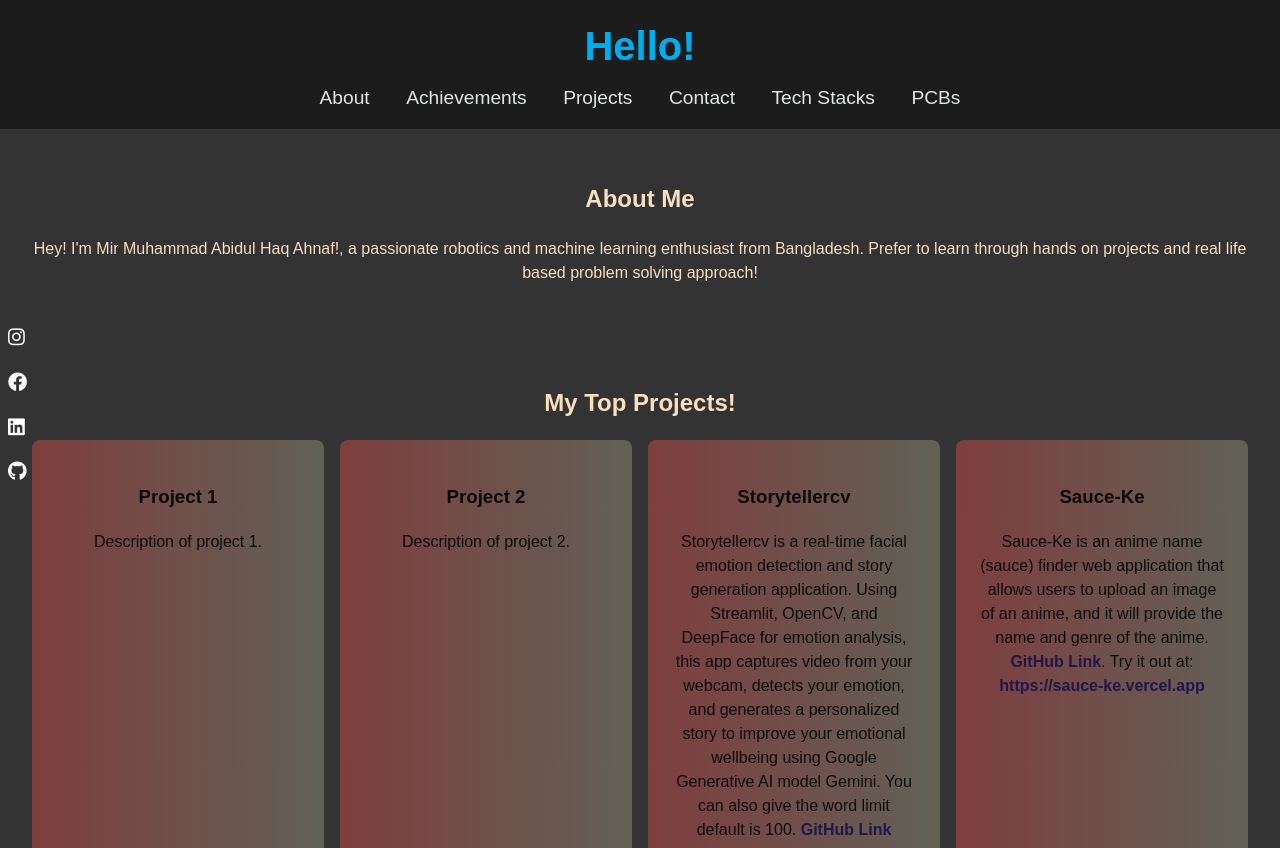
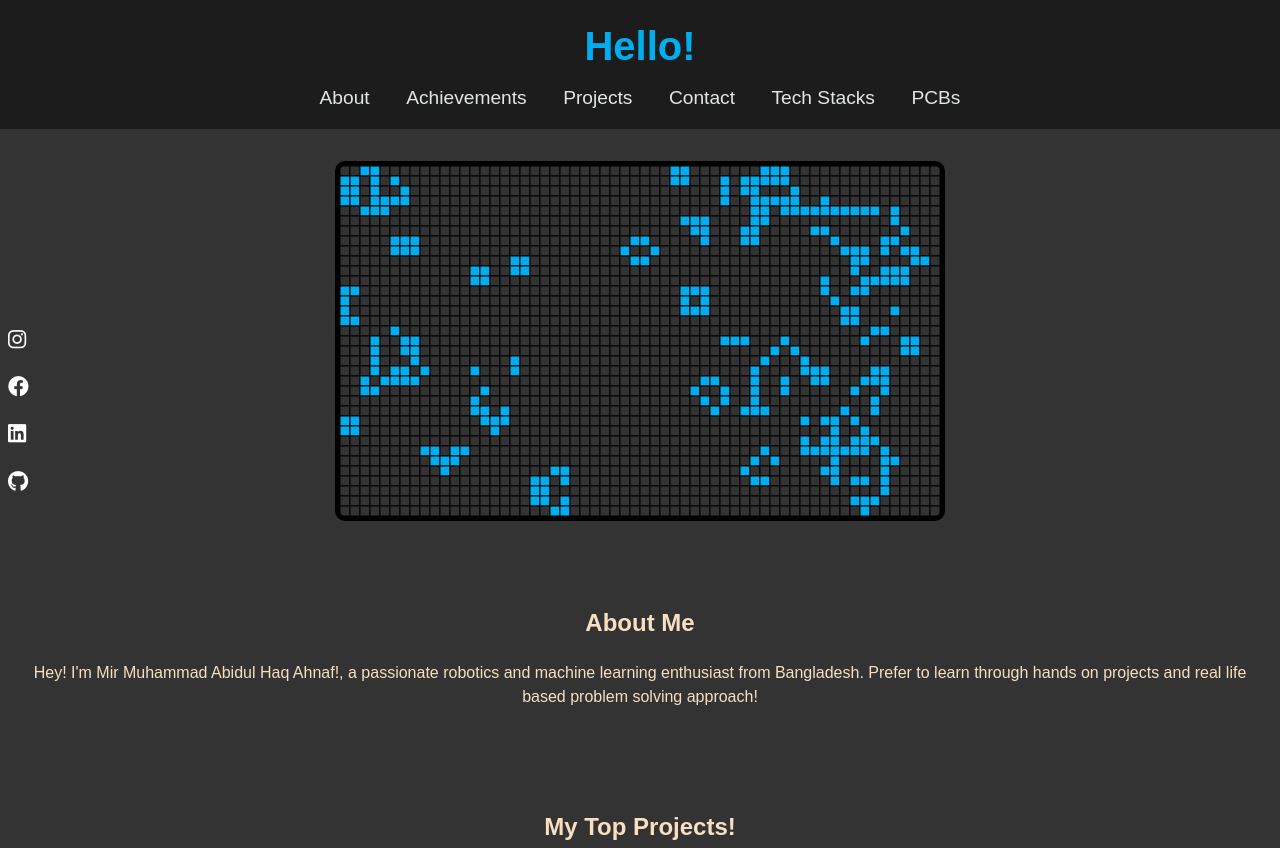
Before and after one commit to Ahnaf-nub/Ahnaf-nub.github.io, a plain HTML site: page index.html in a window 1280 px wide. Shown: the top 848 px of the page. Drawn offline with Linux system fonts and the light colour scheme.

Commit message:
Add files via upload

```diff
--- a/index.html
+++ b/index.html
@@ -34,6 +34,8 @@
             <a href="#pcb-projects">PCBs</a>
         </nav>
     </header>
+
+    <section id="game-of-life"></section>
 
     <section id="about" class="about-section">
         <h2>About Me</h2>
@@ -241,6 +243,92 @@
     <footer class="footer">
         <p>© 2024 Ahnaf. All rights reserved.</p>
     </footer>
+
+    <script>
+        document.addEventListener('DOMContentLoaded', () => {
+            const canvas = document.createElement('canvas');
+            const ctx = canvas.getContext('2d');
+            const resolution = 10;
+            canvas.width = 600;
+            canvas.height = 350;
+            document.getElementById('game-of-life').appendChild(canvas);
+
+            const COLS = canvas.width / resolution;
+            const ROWS = canvas.height / resolution;
+
+            function buildGrid() {
+                return new Array(COLS).fill(null)
+                    .map(() => new Array(ROWS).fill(null)
+                        .map(() => Math.floor(Math.random() * 2)));
+            }
+
+            let grid = buildGrid();
+
+            function render(grid) {
+                ctx.clearRect(0, 0, canvas.width, canvas.height); // Clear the canvas before rendering
+                for (let col = 0; col < grid.length; col++) {
+                    for (let row = 0; row < grid[col].length; row++) {
+                        const cell = grid[col][row];
+                        ctx.beginPath();
+                        ctx.rect(col * resolution, row * resolution, resolution, resolution);
+                        ctx.fillStyle = cell ? '#00AEEF' : '#333';
+                        ctx.fill();
+                        ctx.stroke();
+                    }
+                }
+            }
+
+            function nextGen(grid) {
+                const nextGen = grid.map(arr => [...arr]);
+
+                for (let col = 0; col < grid.length; col++) {
+                    for (let row = 0; row < grid[col].length; row++) {
+                        const cell = grid[col][row];
+                        let numNeighbors = 0;
+                        for (let i = -1; i < 2; i++) {
+                            for (let j = -1; j < 2; j++) {
+                                if (i === 0 && j === 0) {
+                                    continue;
+                                }
+                                const x_cell = col + i;
+                                const y_cell = row + j;
+
+                                if (x_cell >= 0 && y_cell >= 0 && x_cell < COLS && y_cell < ROWS) {
+                                    const currentNeighbor = grid[x_cell][y_cell];
+                                    numNeighbors += currentNeighbor;
+                                }
+                            }
+                        }
+
+                        if (cell === 1 && numNeighbors < 2) {
+                            nextGen[col][row] = 0;
+                        } else if (cell === 1 && numNeighbors > 3) {
+                            nextGen[col][row] = 0;
+                        } else if (cell === 0 && numNeighbors === 3) {
+                            nextGen[col][row] = 1;
+                        }
+                    }
+                }
+
+                return nextGen;
+            }
+
+            function update() {
+                grid = nextGen(grid);
+                render(grid);
+                if (Math.random() < 0.01) {
+                    grid = buildGrid();
+                }
+
+                requestAnimationFrame(update);
+            }
+
+            render(grid);
+            update();
+        });
+
+    </script>
+
 </body>
 
 </html>
--- a/static/style.css
+++ b/static/style.css
@@ -24,7 +24,7 @@ body {
 .sidebar-nav ul li a {
     color: #fff;
     text-decoration: none;
-    font-size: 1.2rem;
+    font-size: 1.3rem;
 }
 
 .sidebar-nav ul li a:hover {
@@ -212,6 +212,17 @@ body {
     margin: 0;
 }
 
+#game-of-life {
+    display: flex;
+    justify-content: center;
+    margin: 2rem 0;
+}
+
+#game-of-life canvas {
+    border: 5px solid #000000;
+    border-radius: 10px;
+}
+
 @media (max-width: 768px) {
     .techstacks-grid {
         grid-template-columns: 1fr;
```
